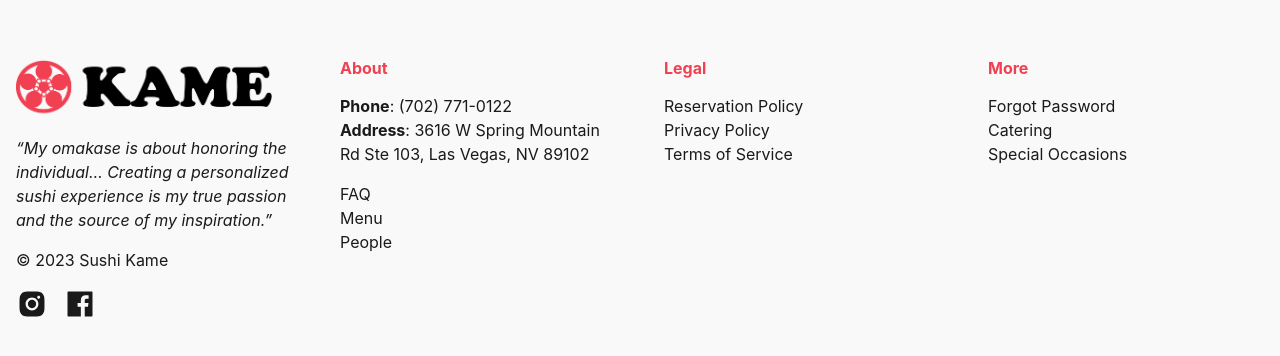
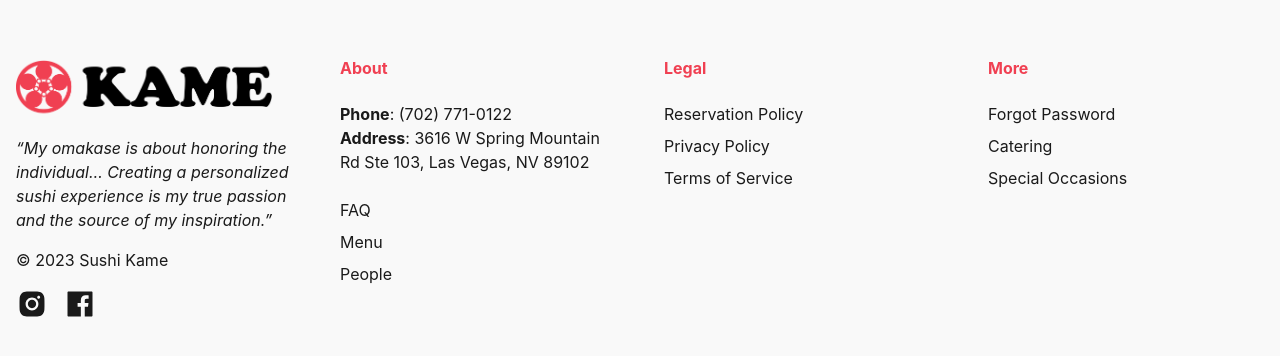
Before and after one commit to j-rockwell/kame, a Next.js app in the folder client/: page /reserve in a window 1280 px wide. Shown: the part 1440-1796 px from the top of the page. Built offline with nearby package versions, Linux system fonts and the light colour scheme; no server answers.

Commit message:
main/client - feat/4: swapped text placeholders out for links in footer

```diff
--- a/client/src/components/footer/Footer.tsx
+++ b/client/src/components/footer/Footer.tsx
@@ -80,8 +80,8 @@ export const Footer = ({isSmallDevice, isMediumDevice}: IFooterProps) => {
             </HStack>
           </VStack>
 
-          {getFooterData(colorMode).map((entry, index) => (
-            <Box key={entry.title} w={'100%'}>
+          {getFooterData(colorMode).map(entry => (
+            <VStack key={entry.title} w={'100%'} alignItems={isSmallDevice ? 'center' : 'flex-start'}>
               <Heading
                 size={'sm'}
                 textAlign={isSmallDevice ? 'center' : 'left'}
@@ -97,9 +97,14 @@ export const Footer = ({isSmallDevice, isMediumDevice}: IFooterProps) => {
               )}
 
               {entry.items.map(item => (
-                <Text key={item.name} textAlign={isSmallDevice ? 'center' : 'left'} color={textColor}>{item.name}</Text>
+                <Link
+                  key={item.name}
+                  href={item.href}
+                  color={textColor}>
+                  {item.name}
+                </Link>
               ))}
-            </Box>
+            </VStack>
           ))}
         </SimpleGrid>
       </Container>
```
